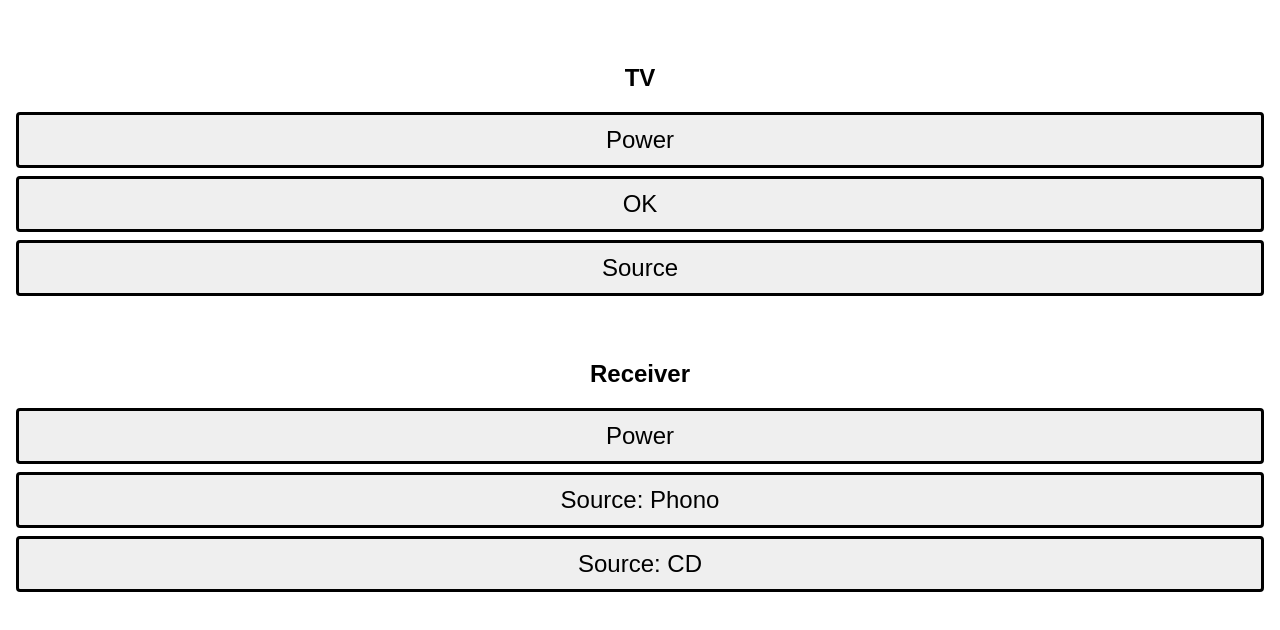
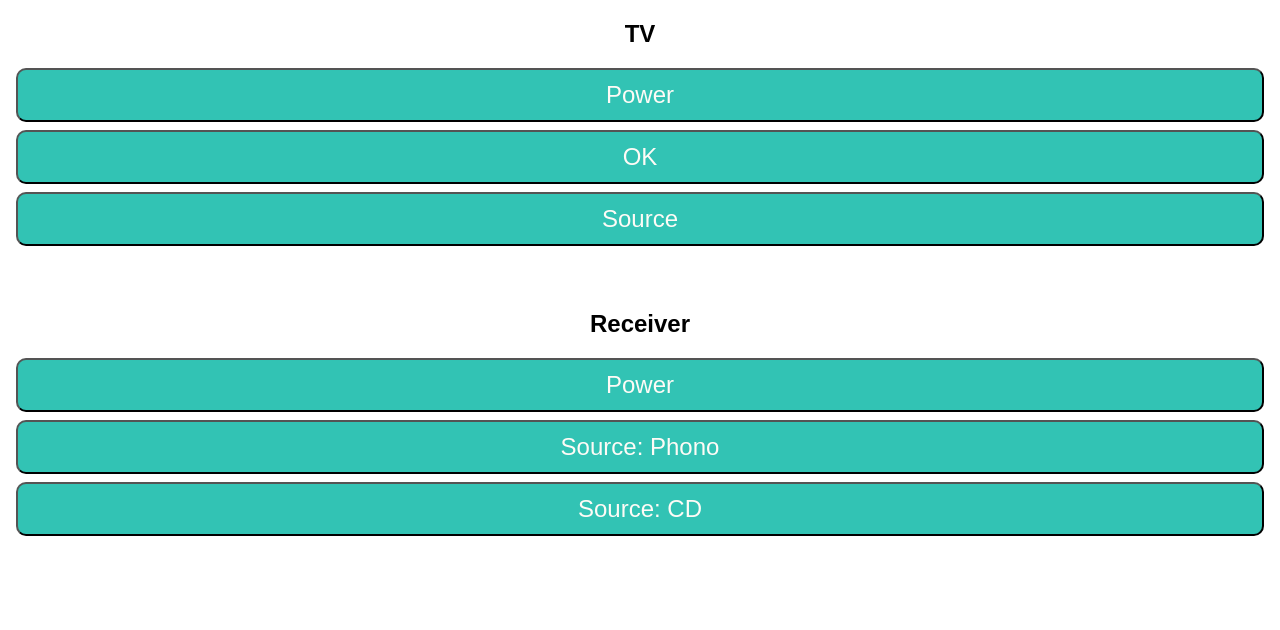
Before and after one commit to spinningarrow/pimote-ui, a plain HTML site: page index.html in a window 1280 px wide. Drawn offline with Linux system fonts and the light colour scheme.

Commit message:
Make it colourful

```diff
--- a/styles.css
+++ b/styles.css
@@ -4,7 +4,7 @@ body {
 }
 
 section {
-	margin: 4rem 0;
+	margin: 0 0 4rem;
 }
 
 h2 {
@@ -13,8 +13,9 @@ h2 {
 
 button {
 	font-size: x-large;
-	border: 3px solid;
-	border-radius: 4px;
+	background: hsl(894, 59%, 48%);
+	border-radius: 10px;
+	color: hsl(41, 80%, 98%);
 	display: block;
 	width: 100%;
 	line-height: 2;
```
